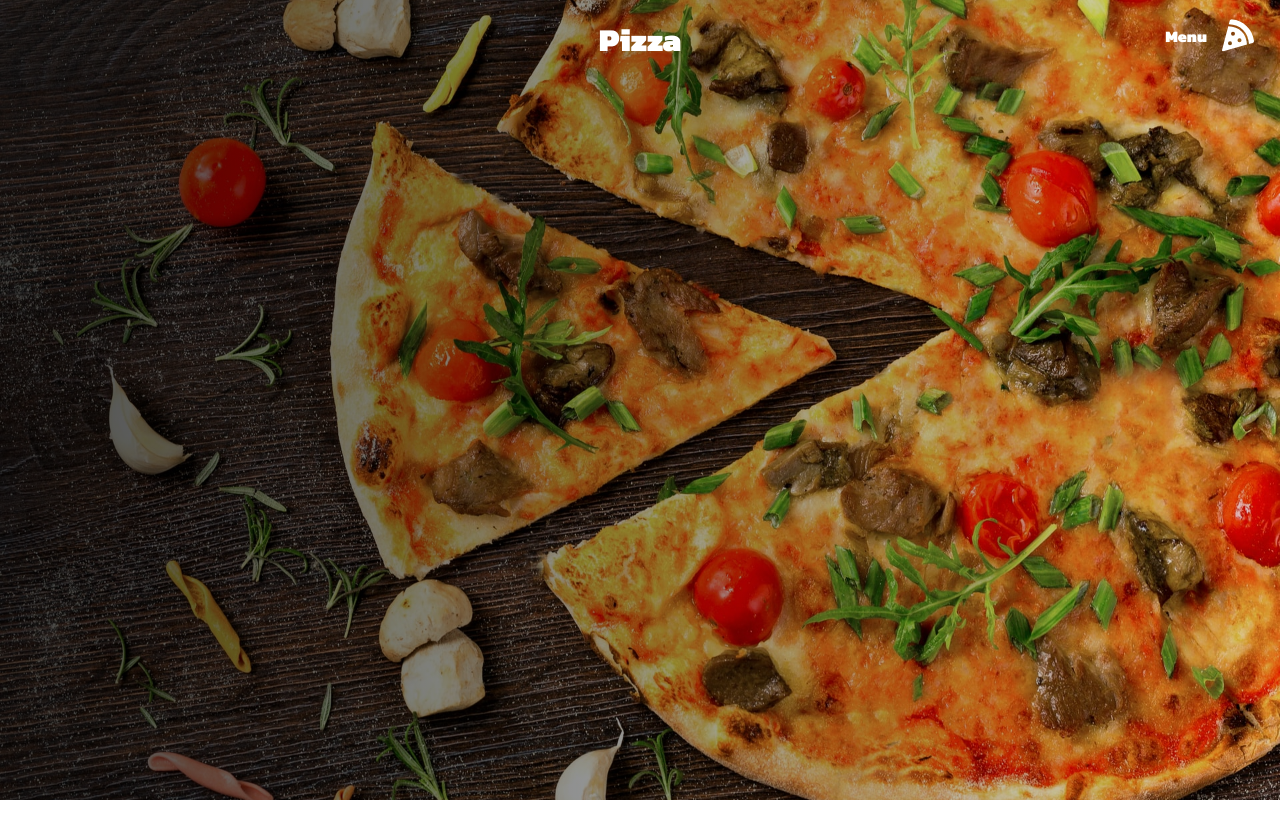
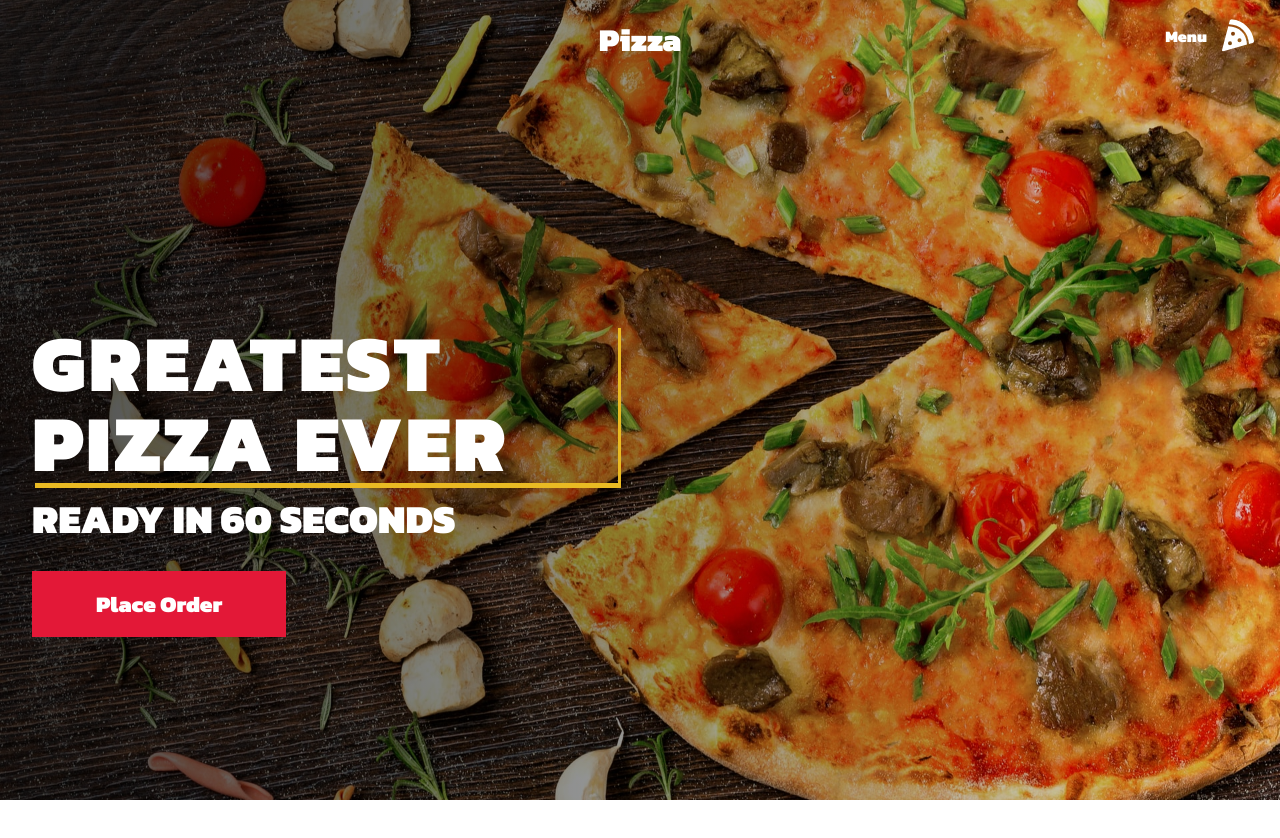
Before and after one commit to amin-qanbari/Netflix, a React (Create React App) app: page / in a window 1280 px wide. Shown: the top 838 px of the page. Before the commit the page ends 800 px from the top, so only its background shows below. Built offline with nearby package versions, Linux system fonts and the light colour scheme.

Commit message:
complete heroElements styles

```diff
--- a/src/components/Hero/HeroElements.js
+++ b/src/components/Hero/HeroElements.js
@@ -4,7 +4,60 @@ import ImgBg from "../../images/pizza-3.jpg";
 export const HeroContainer = styled.div`
   background: linear-gradient(to right, rgba(0, 0, 0, 0.7), rgba(0, 0, 0, 0.1)),
     url(${ImgBg});
-    height: 100vh;
-    background-position: center;
-    background-size: cover;
+  height: 100vh;
+  background-position: center;
+  background-size: cover;
 `;
+
+export const HeroContent = styled.div`
+  height: calc(100vh -80px);
+  max-height: 100%;
+  width: 100vw;
+  padding: 0rem calc((100vw - 1300px) / 2);
+`;
+
+export const HeroItems = styled.div`
+display: flex;
+flex-direction: column;
+justify-content: center;
+align-items: flex-start;
+height: 100vh;
+max-height: 100%;
+padding: 0 2rem;
+width: 650px;
+color: #fff;
+text-transform: uppercase;
+line-height: 1;
+font-weight: bold;
+
+@media acreen and (max-width:650px) {
+    width: 100%;
+}
+`
+
+export const HeroH1= styled.h1`
+font-size: clamp(2.5rem , 10vw , 5rem) ;
+margin-bottom: 1rem;
+box-shadow: 3px 5px #e9ba23;
+letter-spacing: 3px;
+`
+
+export const HeroP = styled.p`
+font-size: clamp(2rem , 2.5rem , 3rem);
+margin-bottom: 2rem;
+`
+
+export const HeroBtn = styled.button`
+font-size: 1.4rem;
+padding: 1rem 4rem;
+border: none;
+background: #e31837;
+color: #fff;
+transition: 0.2s ease-out;
+&:hover{
+    background: #ffc500;
+    transition: 0ms.2s ease-out;
+    color: #000;
+    cursor: pointer;
+}
+`
--- a/src/components/Hero/index.js
+++ b/src/components/Hero/index.js
@@ -1,11 +1,18 @@
 import React from 'react'
 import Navbar from '../Navbar'
-import {HeroContainer} from './HeroElements'
+import { HeroContainer , HeroContent , HeroItems , HeroH1 , HeroP , HeroBtn } from './HeroElements'
 
 const Hero = () => {
   return (
     <HeroContainer>
         <Navbar/>
+        <HeroContent>
+            <HeroItems>
+                <HeroH1>Greatest Pizza Ever</HeroH1>
+                <HeroP>Ready in 60 seconds</HeroP>
+                <HeroBtn>Place Order</HeroBtn>
+            </HeroItems>
+        </HeroContent>
     </HeroContainer>
   )
 }
```
